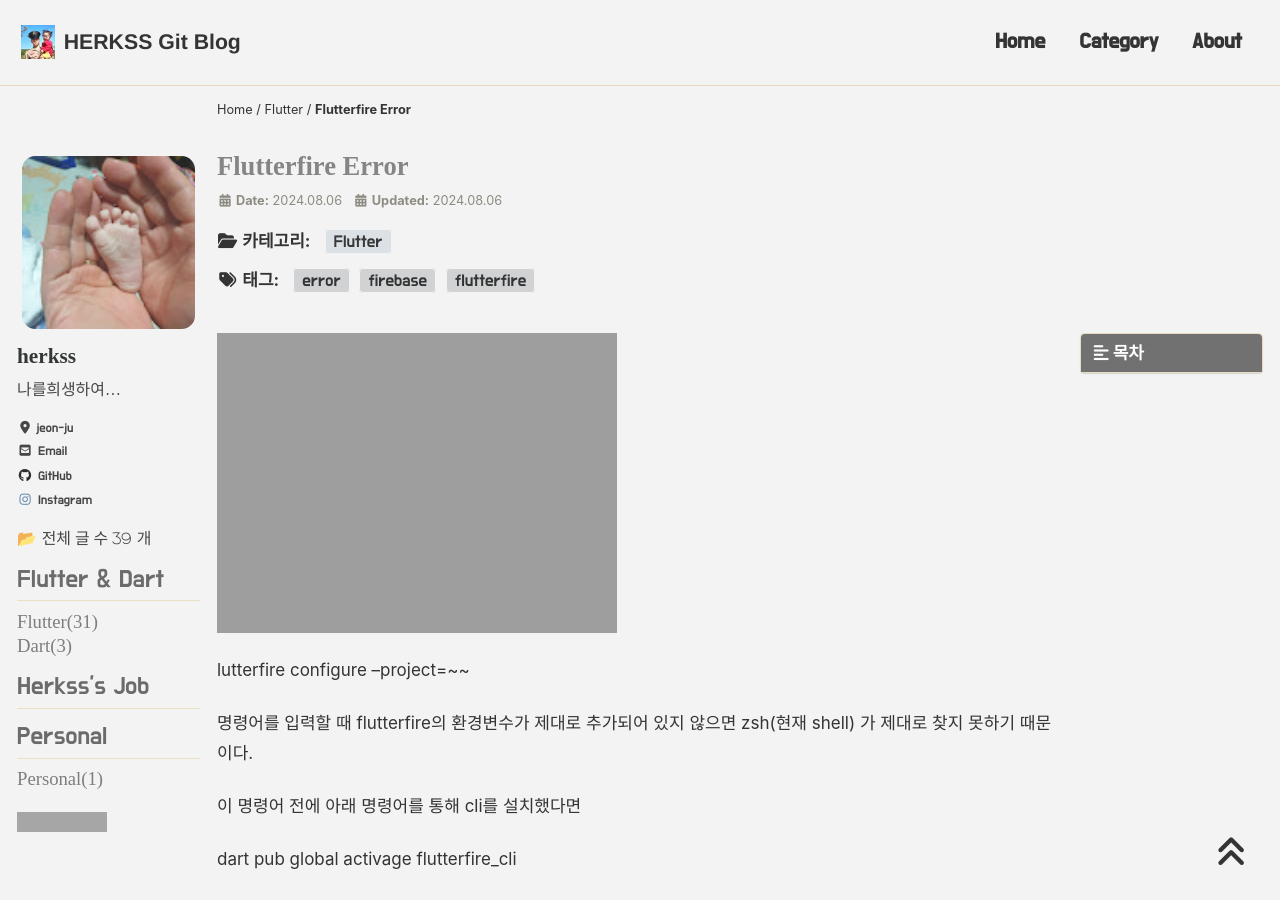
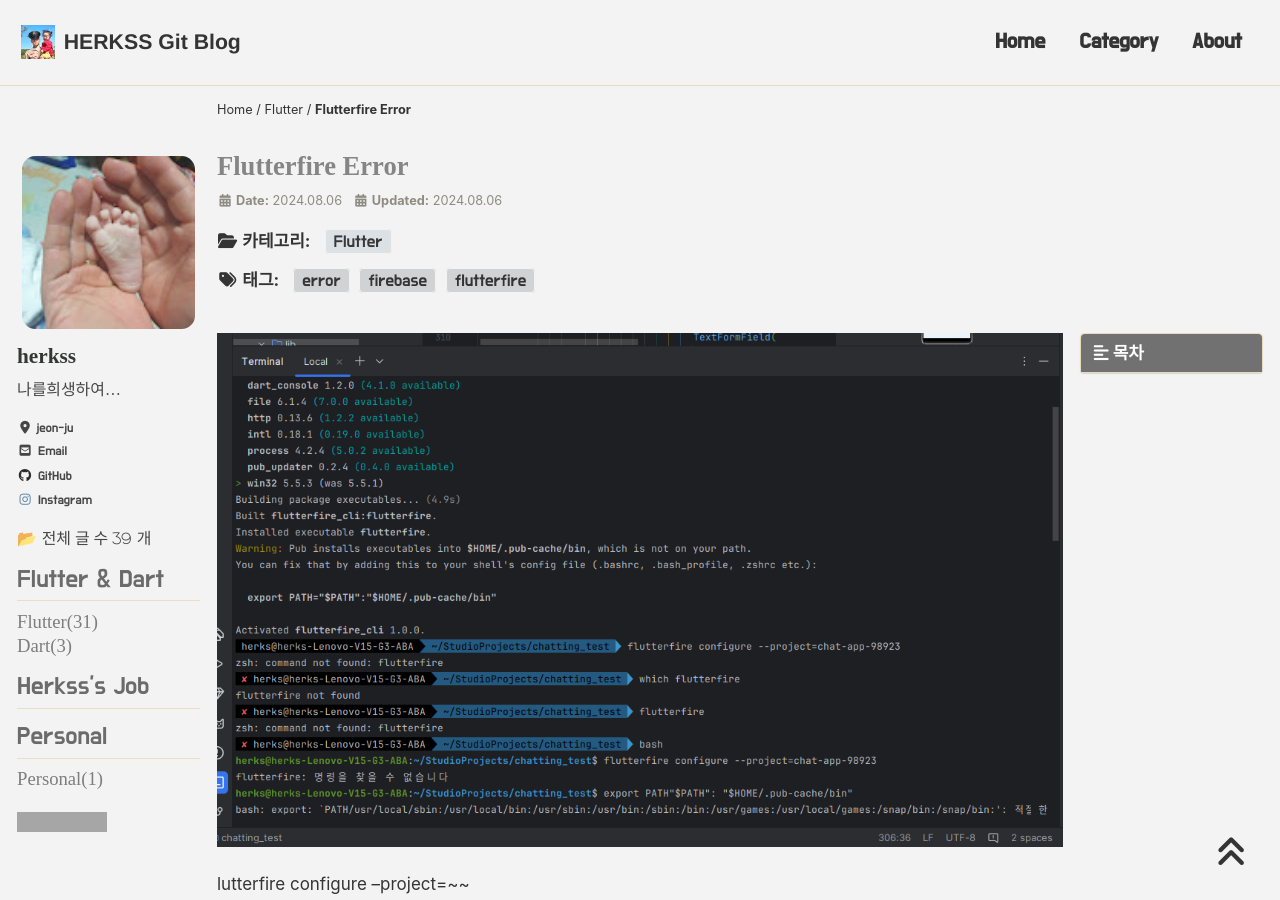
Before and after one commit to herkss/herkss.github.io, a Jekyll site: the page built from _posts/Flutter/2024-08-07-flutterfire-error.md, in a window 1280 px wide and 900 px high. Built offline with Jekyll 4.4.1, drawn with Linux system fonts in a browser that asks for light colours; cached includes are drawn as plain includes; nearby versions of some CDN libraries; some web fonts are replaced; comment, search, counter and statistics services are not loaded; grey boxes are pictures that could not be loaded.

Commit message:
Update 2024-08-07-flutterfire-error.md

```diff
--- a/_posts/Flutter/2024-08-07-flutterfire-error.md
+++ b/_posts/Flutter/2024-08-07-flutterfire-error.md
@@ -15,7 +15,7 @@ last_modified_at: 2024-08-06
 
 ---
 
-![flutterfire error]('assets/images/flutterfireerror.png')
+![Column and Row](/assets/images/flutterfireerror.png)
 
 lutterfire configure --project=~~
 
```
